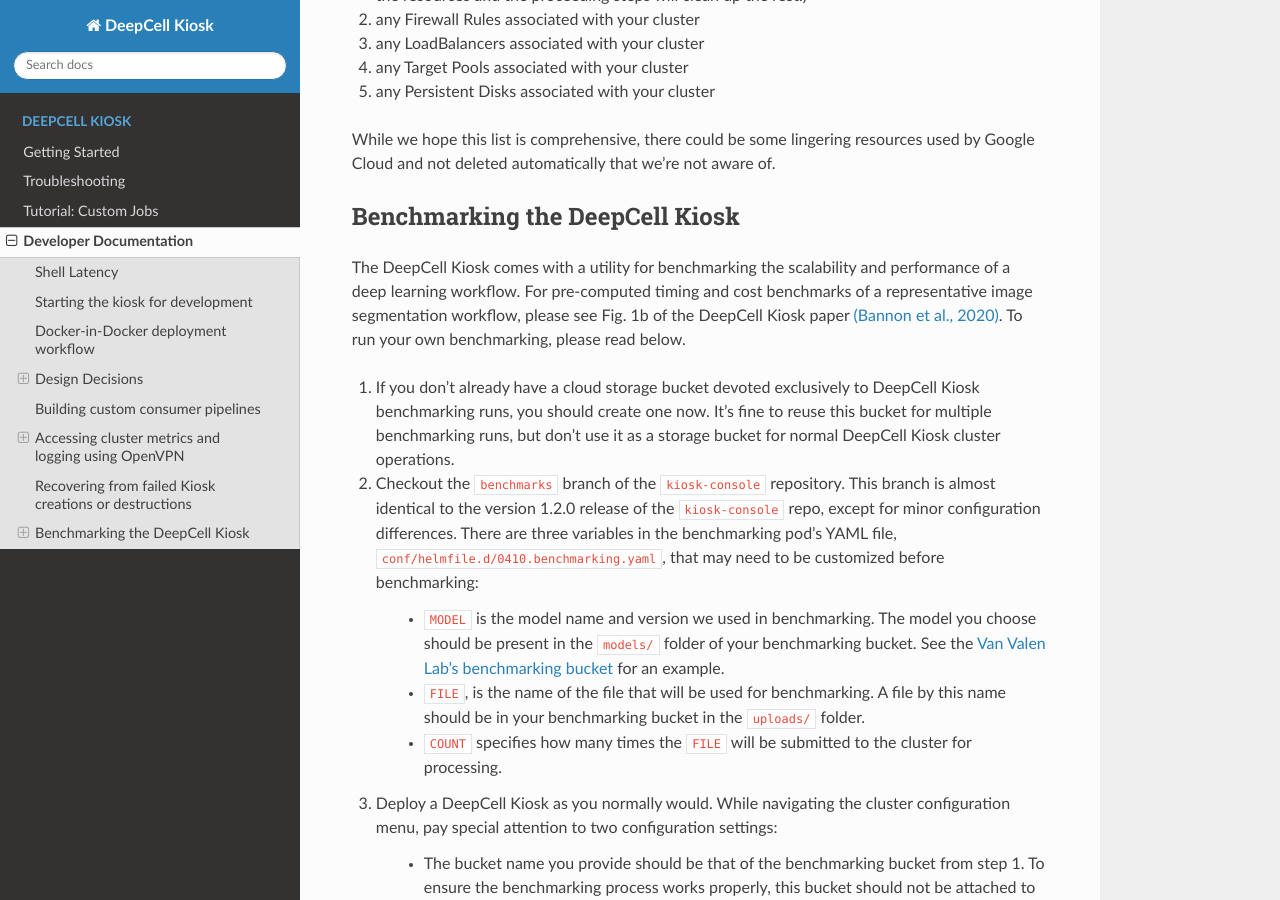
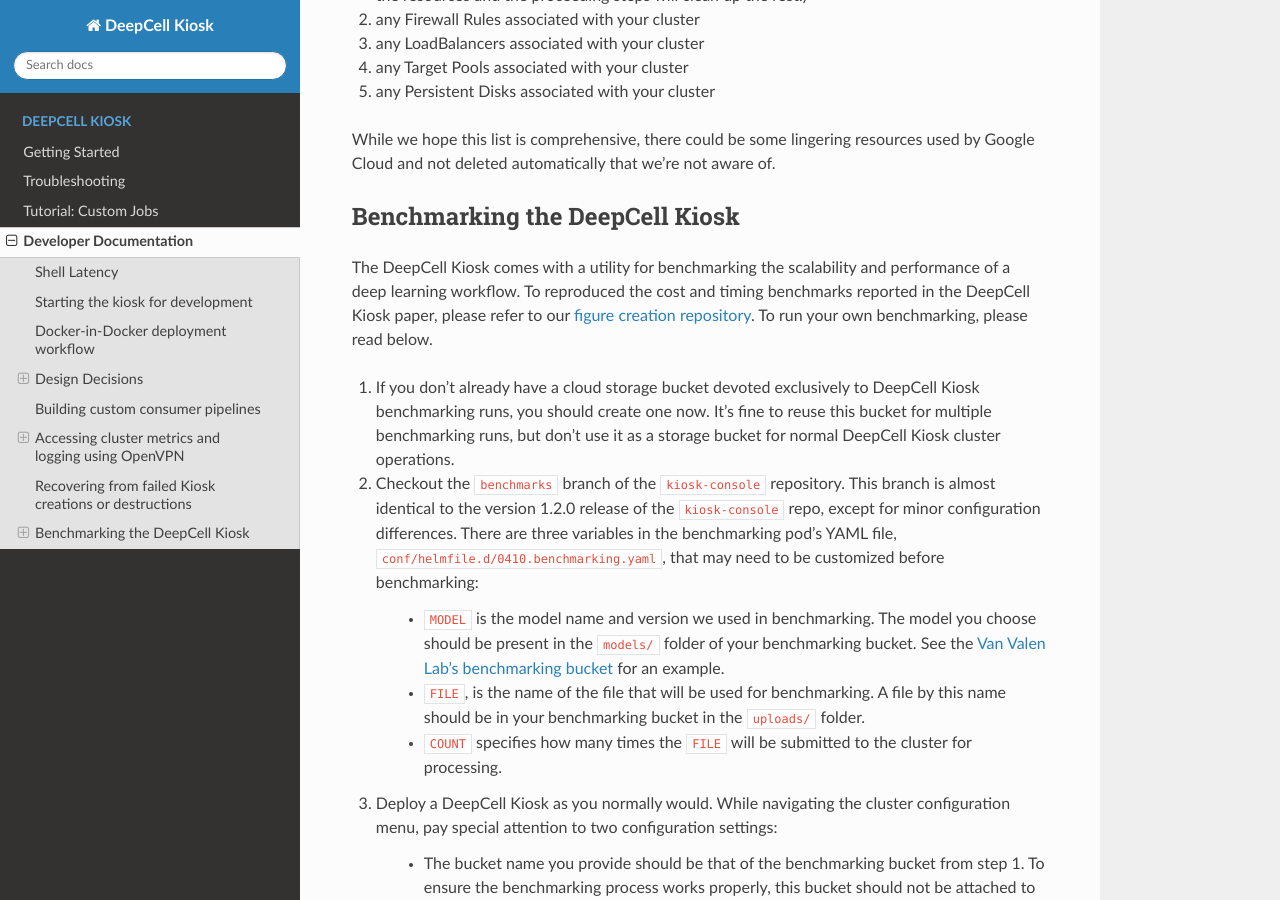
Before and after one commit to vanvalenlab/kiosk-console, a Sphinx documentation site: the page built from docs/source/DEVELOPER.rst, in a window 1280 px wide and 900 px high, scrolled down 4011 px. Built offline with Sphinx 7.4.7 and the Read the Docs theme 2.0.0, drawn with Linux system fonts in a browser that asks for light colours.

Commit message:
cleaned up so that the two benchmarking figure subsections can be easily moved over to publication-figures

```diff
--- a/docs/source/DEVELOPER.rst
+++ b/docs/source/DEVELOPER.rst
@@ -148,7 +148,7 @@
 Benchmarking the DeepCell Kiosk
 ---------------------------------------------------------
 
-The DeepCell Kiosk comes with a utility for benchmarking the scalability and performance of a deep learning workflow. For pre-computed timing and cost benchmarks of a representative image segmentation workflow, please see Fig. 1b of the DeepCell Kiosk paper `(Bannon et al., 2020) <https://www.biorxiv.org/content/10.1101/505032v4>`_. To run your own benchmarking, please read below.
+The DeepCell Kiosk comes with a utility for benchmarking the scalability and performance of a deep learning workflow. To reproduced the cost and timing benchmarks reported in the DeepCell Kiosk paper, please refer to our `figure creation repository <https://github.com/vanvalenlab/kiosk-console/pull/github.com/vanvalenlab/publication-figures>`_. To run your own benchmarking, please read below.
 
 1. If you don't already have a cloud storage bucket devoted exclusively to DeepCell Kiosk benchmarking runs, you should create one now. It's fine to reuse this bucket for multiple benchmarking runs, but don't use it as a storage bucket for normal DeepCell Kiosk cluster operations.
 
```
